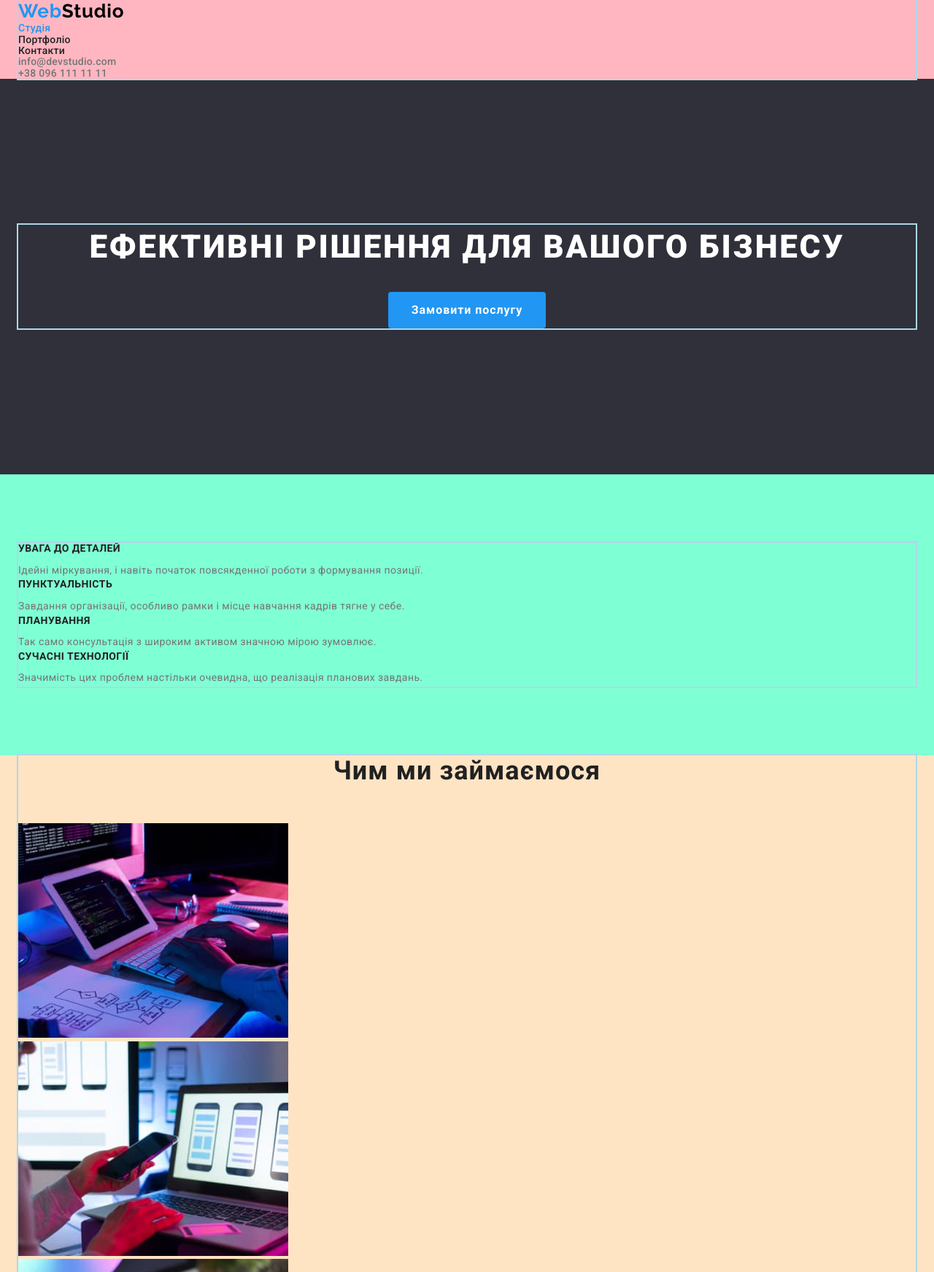
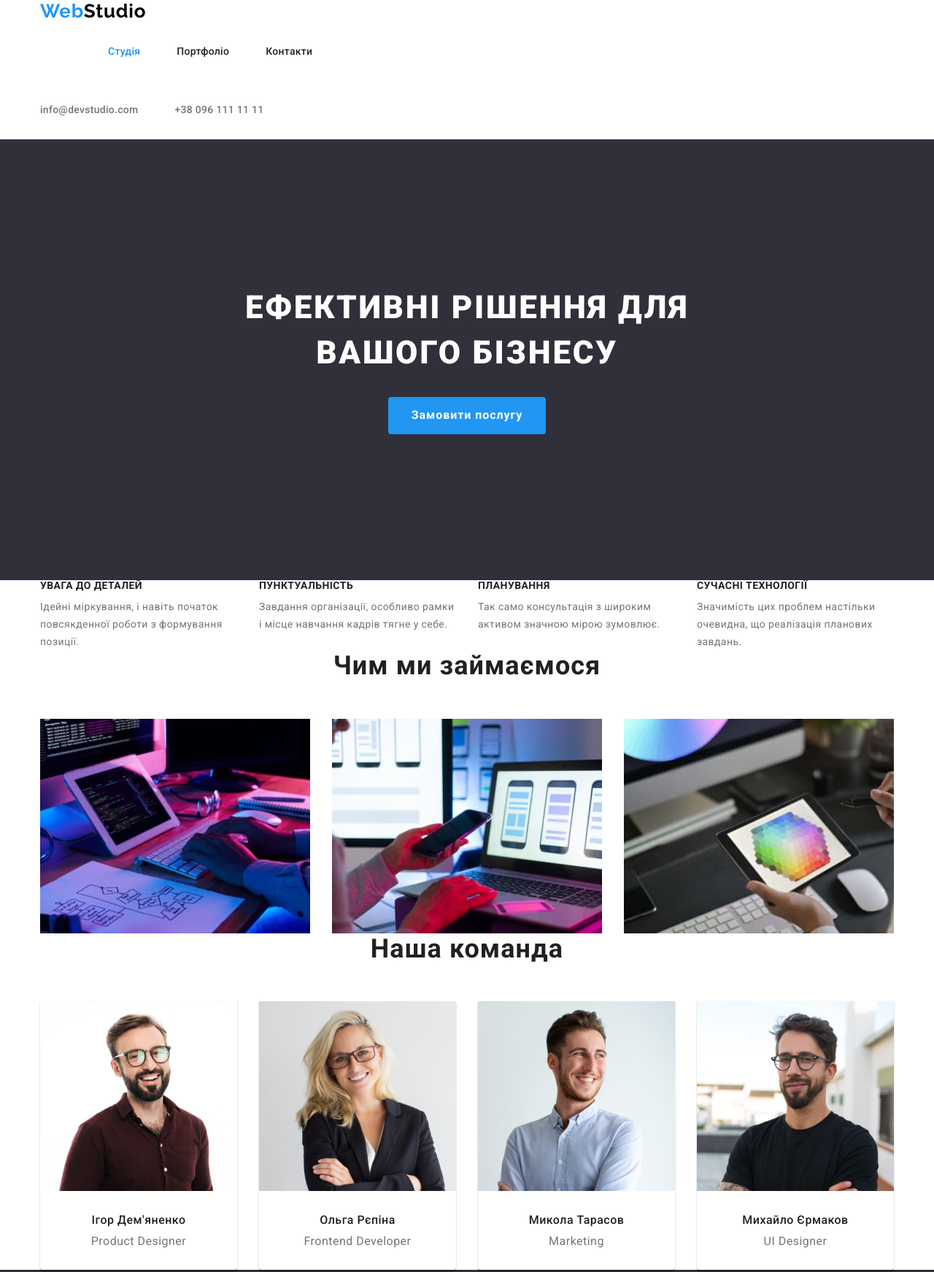
Before and after one commit to IraSholop/goit-markup-hw-03, a plain HTML site: page index.html in a window 1280 px wide. Shown: the top 1743 px of the page at 73% size. Drawn offline with nearby package versions, Linux system fonts and the light colour scheme.

Commit message:
Update css

```diff
--- a/css/styles.css
+++ b/css/styles.css
@@ -1,12 +1,11 @@
-html{
+html {
   box-sizing: border-box;
 }
 *,
 *::before,
-*::after{
+*::after {
   box-sizing: inherit;
 }
-
 :root {
   --primary-bg-color: #ffffff;
   --accent-bg-color: #2f303a;
@@ -19,10 +18,6 @@ html{
   --accent-color: #2196f3;
   --additional-color: #ffffff;
 }
-
-/* *{
-  outline: 2px solid lightblue;
-} */
 
 body {
   font-family: 'Roboto', sans-serif;
@@ -41,7 +36,7 @@ body {
   clip-path: inset(50%);
   margin: -1px;
 }
-.menu-item .mark-page{
+.menu-item .mark-page {
   color: var(--accent-color);
 }
 .link {
@@ -56,16 +51,25 @@ body {
   margin: 0;
   padding: 0;
 }
+.container {
+  width: 1200px;
+  margin-left: auto;
+  margin-right: auto;
+  padding-left: 15px;
+  padding-right: 15px;
+}
+.section{
+  padding-top: 94px;
+  padding-bottom: 94px;
+}
+img {
+  display: block;
+  max-width: 100%; /* !!!!!!!!!!!!!!!!! */
+}
 
-.container{
-  width: 1230px;
-  margin:0 auto;
-
-  outline: 2px solid lightblue;
-}
 /* LOGO */
 .logo {
-  display: inline-block;
+  display: block;
   font-family: 'Raleway', sans-serif;
   color: #000000;
   font-size: 26px;
@@ -73,7 +77,6 @@ body {
   letter-spacing: 0.03em;
   text-decoration: none;
 }
-
 .logo-accent {
   color: var(--accent-color);
 }
@@ -81,21 +84,48 @@ body {
   color: var(--additional-color);
   margin-bottom: 20px;
 }
+
 /* HEADER */
 .menu {
+  border-bottom: 1px solid #ececec;
   font-weight: 500;
   font-size: 14px;
   line-height: 1.1em;
   letter-spacing: 0.02em;
-
-  background-color: lightpink;
+}
+.main-menu {
+  display: flex;
+  align-items: center;
+}
+.menu-list {
+  display: flex;
+  margin-left: 93px;
+}
+.menu-item:not(:last-child) {
+  margin-right: 50px;
 }
 .menu-link {
+  display: block;
+  padding-top: 32px;
+  padding-bottom: 32px;
+
   color: var(--secondary-color);
 }
+.contact-list {
+  display: flex;
+  margin-left: auto;
+}
+.contact-item:not(:last-child) {
+  margin-right: 50px;
+}
 .contact-link {
+  display: block;
+  padding-top: 32px;
+  padding-bottom: 32px;
+
   color: var(--primary-color);
 }
+
 /* MAIN PAGE */
 .subtitle {
   margin-top: 0;
@@ -109,14 +139,18 @@ body {
 }
 /* Hero section */
 .hero {
-  background-color: var(--accent-bg-color);
-  text-align: center;
   padding-top: 200px;
   padding-bottom: 200px;
+  text-align: center;
+
+  background-color: var(--accent-bg-color);
 }
 .hero-title {
+  width: 696px;
+  margin-left: auto;
+  margin-right: auto;
+  margin-bottom: 30px;
   margin-top: 0;
-  margin-bottom: 30px;
 
   color: var(--additional-color);
   font-weight: 900;
@@ -143,10 +177,14 @@ body {
   cursor: pointer;
 }
 /* Features section  */
-.features-sect{
-  background-color: aquamarine;
-  padding-top: 94px;
-  padding-bottom: 94px;
+.features-list {
+  display: flex;
+}
+.features-item {
+  width: 270px;
+}
+.features-item:not(:last-child) {
+  margin-right: 30px;
 }
 .features-subtitle {
   margin-top: 0;
@@ -160,29 +198,35 @@ body {
 }
 .fuatures-text {
   margin: 0;
+
   font-size: 14px;
   line-height: 1.7em;
   letter-spacing: 0.03em;
-
 }
 /* About sect */
-.about-sect{
- background-color: bisque;
- padding-bottom: 94px;
+.about{
+  padding-top: 0;
 }
-
+.about-list {
+  display: flex;
+  flex-wrap: wrap;
+  gap: 30px;
+}
 /* Section team */
-.team-sect {
+.team {
   background-color: var(--secondary-bg-color);
-  padding-top: 94px;
-  padding-bottom: 94px;
+}
+.team-list {
+  display: flex;
+  flex-wrap: wrap;
+  gap: 30px;
 }
 .team-item {
+  padding-bottom: 30px;
+  box-shadow: 0px 1px 3px rgba(0, 0, 0, 0.12), 0px 1px 1px rgba(0, 0, 0, 0.14),
+    0px 2px 1px rgba(0, 0, 0, 0.2);
+  border-radius: 0px 0px 4px 4px;
   background-color: var(--additional-color);
-  padding-bottom: 30px;
-
-
-  outline: 2px solid lightblue;
 }
 
 .team-name {
@@ -203,18 +247,18 @@ body {
 }
 
 /* PORTFOLIO PAGE */
-.portfolio-sect{
-  background-color: antiquewhite;
-  padding-top: 94px;
-  padding-bottom: 94px;
+.filters-list {
+  display: flex;
+  justify-content: center;
+  margin-bottom: 50px;
 }
-.filters-list{
-  margin-bottom: 34px;
+.filters-item:not(:last-child) {
+  margin-right: 8px;
 }
 .filters-btn {
+  padding: 6px 22px;
   border: 0;
   border-radius: 4px;
-  padding: 6px 22px;
 
   background-color: var(--btn-color);
   color: var(--secondary-color);
@@ -230,16 +274,34 @@ body {
 .filters-btn:focus {
   background-color: var(--accent-color);
   color: var(--additional-color);
-  padding: 6px 25px;
+  box-shadow: 0px 3px 1px rgba(0, 0, 0, 0.1), 0px 1px 2px rgba(0, 0, 0, 0.08),
+    0px 2px 2px rgba(0, 0, 0, 0.12);
 }
-.portfolio-item{
-  outline: 2px solid lightblue;
+.portfolio-list {
+  display: flex;
+  flex-wrap: wrap;
 }
-.container-title{
+.portfolio-item {
+  width: calc((100% - 60px) / 3);
+  margin-right: 30px;
+  margin-bottom: 30px;
+  background-color: var(--additional-color);
+}
+.portfolio-item:nth-child(3n) {
+  margin-right: 0;
+}
+.portfolio-item:nth-last-child(-n + 3) {
+  margin-bottom: 0;
+}
+
+.container-title {
   padding: 20px 24px;
+  border: 1px solid #eeeeee;
+  border-top: 0;
 }
 .portfolio-subtitle {
   margin-bottom: 4px;
+
   color: var(--secondary-color);
   font-size: 18px;
   line-height: 2em;
@@ -247,10 +309,12 @@ body {
 }
 .portfolio-text {
   margin: 0;
+
   font-size: 16px;
   line-height: 1.9em;
   letter-spacing: 0.03em;
 }
+
 /* FOOTER */
 .page-footer {
   background-color: var(--accent-bg-color);
@@ -263,10 +327,10 @@ body {
   letter-spacing: 0.03em;
   font-style: normal;
 }
-.footer-item{
+.footer-item {
   margin-bottom: 9px;
 }
-.footer-item:last-child{
+.footer-item:last-child {
   margin-bottom: 0;
 }
 .footer-link {
```
